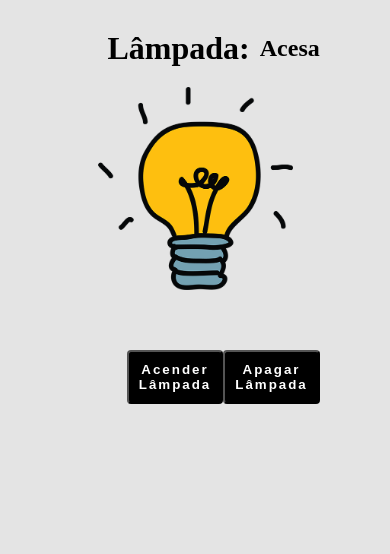
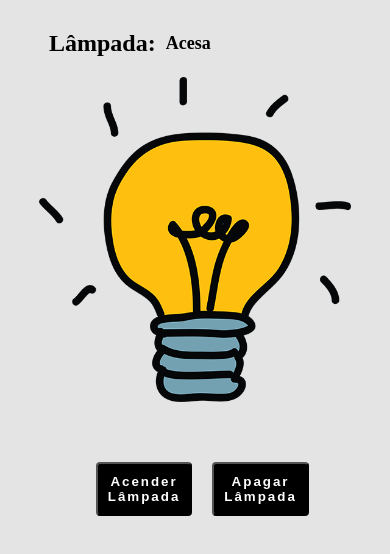
Before and after one commit to Samuel-045/Lampada-js, a plain HTML site: page index.html in a window 390 px wide. Drawn offline with Linux system fonts and the light colour scheme.

Commit message:
Criação de responsividade na atividade

```diff
--- a/css/estilo.css
+++ b/css/estilo.css
@@ -4,10 +4,28 @@
     background: rgb(228, 228, 228);
 }
 
+@media (min-width:270px) {
+    main .cabecalho h1{
+        font-size: x-large;
+    }
+    main .cabecalho h2{
+        font-size: large;
+    }
+}
+@media (min-width:425px){
+    main .cabecalho h1{
+        font-size: xx-large;
+    }
+    main .cabecalho h2{
+        font-size: x-large;
+    }
+}
+
 main{
     display: flex;
     flex-direction: column;
-    width: 50%;
+    width: 80%;
+    max-width: 700px;
     margin: 0 auto;
     padding: 10px;
 }
@@ -19,7 +37,6 @@ img{
 main .cabecalho{
     display: flex;
     align-items: center;
-    width: 20%;
     padding: 10px;
 }
 
@@ -30,6 +47,7 @@ main .cabecalho h1{
 
 main .botoes{
     width: 70%;
+    min-width: 200px;
     margin: 40px auto;
     padding: 20px;
     display: flex;
@@ -37,7 +55,9 @@ main .botoes{
 }
 
 main .botoes button{
+    margin: 0 10px;
     padding: 10px;
+    box-sizing: border-box;
     border-radius: 4px;
     background: black;
     color: white;
```
